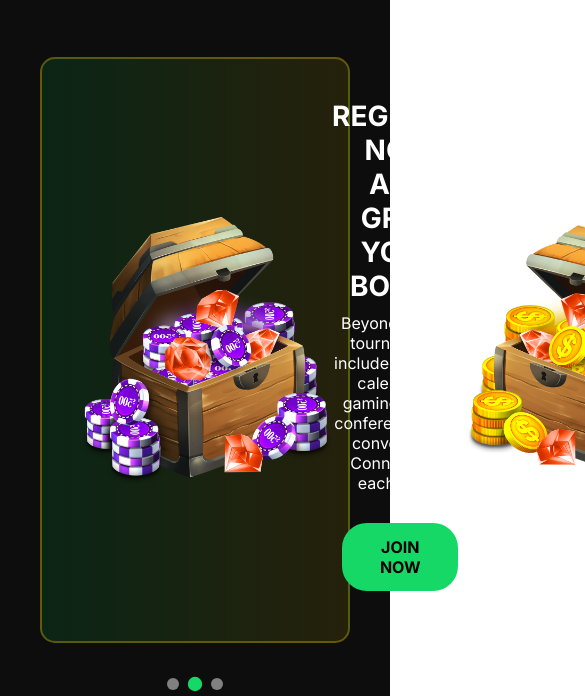
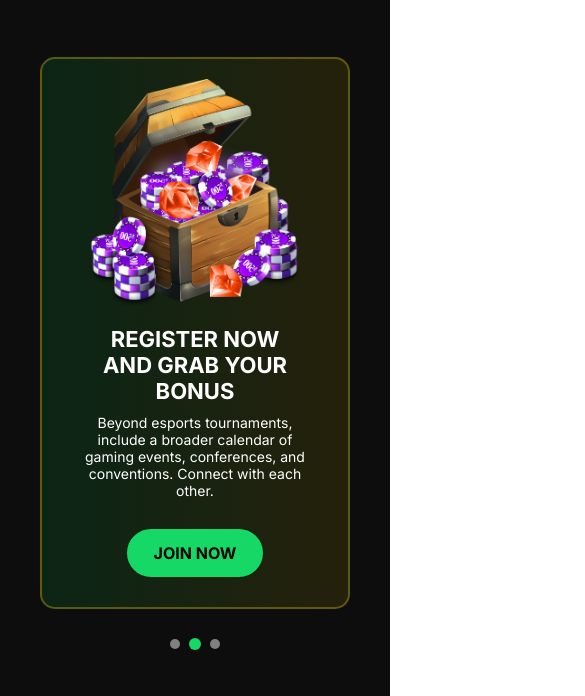
Before and after one commit to vladanee/Aristokrat_Betting-Stars, a plain HTML site: page index.html in a window 390 px wide. Shown: the part 496-1192 px from the top of the page, 585 px wide, since content can reach past the window. Drawn offline with Linux system fonts and the light colour scheme.

Commit message:
Fixed typos in style.css

```diff
--- a/style.css
+++ b/style.css
@@ -298,11 +298,10 @@
 .game-carousel {
     display: flex;
     overflow: hidden;
-    /* Hide extra items */
     width: 100%;
     max-width: 900px;
-    /* Set fixed width */
     margin: auto;
+    padding: 20px 0px;
 }
 
 /* Hide scrollbar */
@@ -402,14 +401,12 @@
     color: white;
 }
 
-/* Section Subheading */
 .trending-sports .subheading {
     color: #15D866;
     font-weight: 600;
     margin-bottom: 10px;
 }
 
-/* Section Title */
 .trending-sports h2 {
     font-size: 32px;
     font-weight: bold;
@@ -425,7 +422,6 @@
     scroll-behavior: smooth;
 }
 
-/* Hide scrollbar */
 .sports-carousel::-webkit-scrollbar {
     display: none;
 }
@@ -460,7 +456,6 @@
     margin: 10px 0;
 }
 
-/* Entry Fee */
 .entry-fee {
     font-size: 14px;
     color: gray;
@@ -492,7 +487,6 @@
     background: #15D866;
 }
 
-/* Point Table Section */
 .point-table {
     text-align: center;
     padding: 50px 20px;
@@ -500,14 +494,12 @@
     color: white;
 }
 
-/* Section Subheading */
 .point-table .subheading {
     color: #15D866;
     font-weight: 600;
     margin-bottom: 10px;
 }
 
-/* Section Title */
 .point-table h2 {
     font-size: 32px;
     font-weight: bold;
@@ -526,9 +518,7 @@ table {
     width: 100%;
     border-collapse: separate;
     border-spacing: 0;
-    /* Ensures proper spacing for rounded corners */
     background: transparent;
-    /* Keep background same as design */
 }
 
 /* Table Head */
@@ -539,13 +529,11 @@ thead {
     text-transform: uppercase;
 }
 
-/* Header Cells */
 thead th {
     padding: 15px;
     text-align: left;
 }
 
-/* Rounded Header Corners */
 thead tr th:first-child {
     border-top-left-radius: 30px;
 }
@@ -557,17 +545,14 @@ thead tr th:last-child {
 /* Table Rows */
 tbody tr {
     background: #0F1C23;
-    /* Keep row background same */
     border-bottom: 1px solid rgba(255, 255, 255, 0.1);
     transition: 0.3s ease-in-out;
 }
 
-/* Row Hover Effect */
 tbody tr:hover {
     background: rgba(255, 255, 255, 0.05);
 }
 
-/* Rounded Corners for Last Row */
 tbody tr:last-child td:first-child {
     border-bottom-left-radius: 30px;
 }
@@ -576,7 +561,6 @@ tbody tr:last-child td:last-child {
     border-bottom-right-radius: 30px;
 }
 
-/* Table Cells */
 td {
     padding: 20px;
     /* Increased padding for better row spacing */
@@ -619,7 +603,6 @@ td img {
     color: white;
 }
 
-/* Container */
 .form-container {
     display: flex;
     align-items: center;
@@ -627,13 +610,11 @@ td img {
     max-width: 1200px;
     margin: auto;
 }
-
 /* Left Content */
 .form-content {
     flex: 1;
     padding-right: 50px;
 }
-
 /* Subheading */
 .form-content .subheading {
     color: #15D866;
@@ -647,7 +628,6 @@ td img {
     font-weight: bold;
     margin-bottom: 20px;
 }
-
 /* Form */
 form {
     display: flex;
@@ -664,7 +644,6 @@ form {
 .form-row input {
     flex: 1;
 }
-
 /* Input Fields */
 input,
 textarea {
@@ -738,7 +717,7 @@ textarea {
     text-align: center;
 }
 
-/* Top Section - Navigation */
+/* Footer Section - Navigation */
 .footer-top {
     margin-bottom: 20px;
 }
@@ -832,3 +811,55 @@ textarea {
         justify-content: center;
     }
 }
+ /* Carousel Mobile View Adjustments */
+@media (max-width: 768px) {
+    .carousel {
+        flex-direction: column; /* Stack elements vertically */
+        text-align: center;
+        padding: 20px;
+    }
+
+    .carousel-item {
+        flex-direction: column;
+        padding: 20px;
+        text-align: center;
+    }
+
+    /* Hide Right Image on Mobile */
+    .right-img {
+        display: none;
+    }
+
+    /* Center the Left Image */
+    .left-img {
+        width: 80%; /* Adjust for smaller screens */
+        max-width: 300px;
+        margin-bottom: 20px;
+    }
+
+    /* Move Text Below Image */
+    .carousel-text {
+        width: 90%;
+        max-width: 400px;
+        text-align: center;
+        margin: auto;
+    }
+
+    .carousel-text h2 {
+        font-size: 22px;
+    }
+
+    .carousel-text p {
+        font-size: 14px;
+    }
+
+    /* Adjust Carousel Dots */
+    .carousel-dots {
+        margin-top: 10px;
+    }
+
+    .dot {
+        width: 10px;
+        height: 10px;
+    }
+}
```
